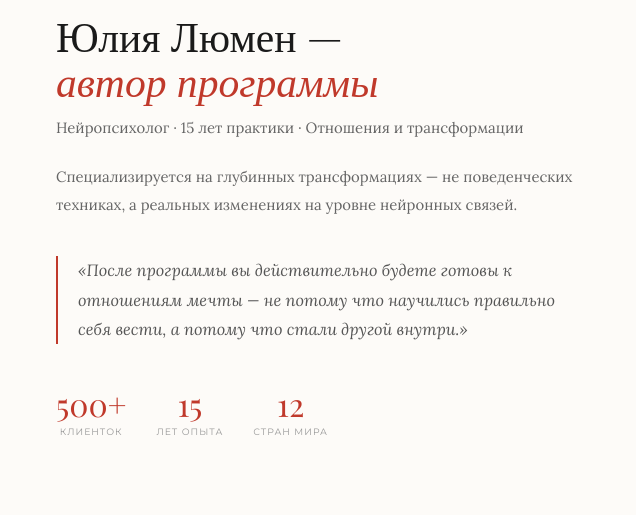
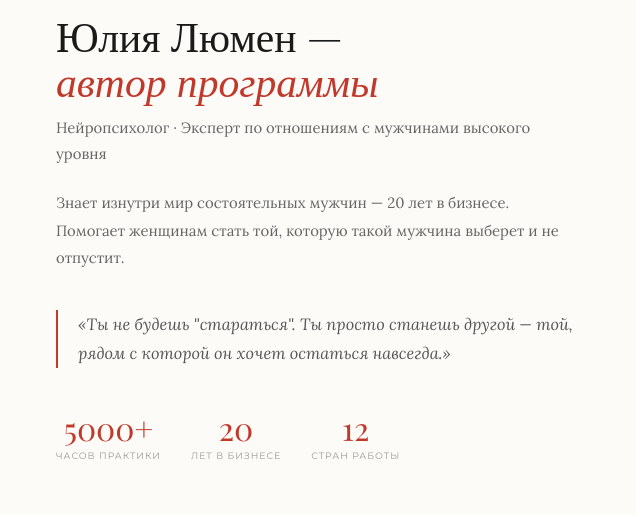
Before and after one commit to atru8292-spec/matchmatch-premium-wife-program, a plain HTML site: page index.html in a window 1280 px wide. Shown: the part 1570-2085 px from the top of the page, 644-1280 px from the left. Drawn offline with nearby package versions, Linux system fonts and the light colour scheme; a web font is replaced by a local one.

Commit message:
Update index.html

```diff
--- a/index.html
+++ b/index.html
@@ -1533,33 +1533,34 @@
             Юлия Люмен —<br /><em>автор программы</em>
           </h2>
           <p class="expert-role">
-            Нейропсихолог · 15 лет практики · Отношения и трансформации
+            Нейропсихолог · Эксперт по отношениям с мужчинами высокого уровня
           </p>
           <p class="expert-bio">
-            Специализируется на глубинных трансформациях — не поведенческих
-            техниках, а реальных изменениях на уровне нейронных связей.
+            Знает изнутри мир состоятельных мужчин — 20 лет в бизнесе.
+            Помогает женщинам стать той, которую такой мужчина выберет
+            и не отпустит.
           </p>
           <blockquote class="expert-quote">
-            «После программы вы действительно будете готовы к отношениям мечты —
-            не потому что научились правильно себя вести, а потому что стали
-            другой внутри.»
+            «Ты не будешь "стараться". Ты просто станешь другой —
+            той, рядом с которой он хочет остаться навсегда.»
           </blockquote>
           <div class="expert-stats">
             <div class="expert-stat">
-              <div class="expert-stat-num">500+</div>
-              <div class="expert-stat-label">клиенток</div>
+              <div class="expert-stat-num">5000+</div>
+              <div class="expert-stat-label">часов практики</div>
             </div>
             <div class="expert-stat">
-              <div class="expert-stat-num">15</div>
-              <div class="expert-stat-label">лет опыта</div>
+              <div class="expert-stat-num">20</div>
+              <div class="expert-stat-label">лет в бизнесе</div>
             </div>
             <div class="expert-stat">
               <div class="expert-stat-num">12</div>
-              <div class="expert-stat-label">стран мира</div>
+              <div class="expert-stat-label">стран работы</div>
             </div>
           </div>
         </div>
       </div>
+    </section>
     </section>
 
     <!-- CTA 1 -->
```
